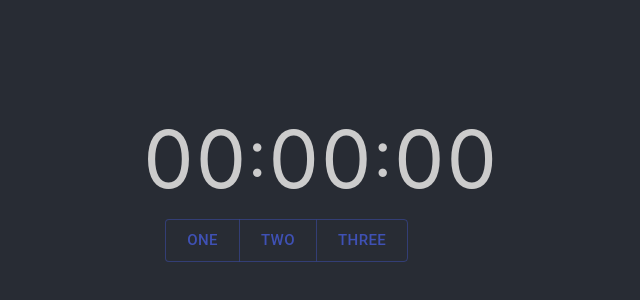
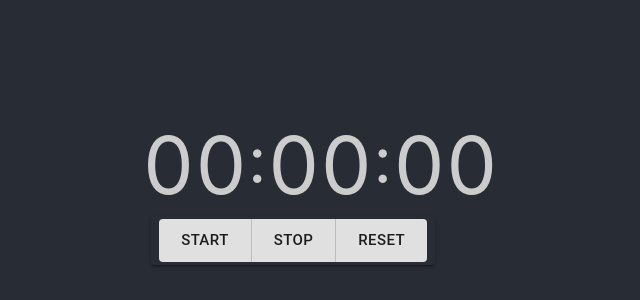
Before and after one commit to rooshanahmed/New-Timer-App, a React (Create React App) app: page / in a window 1280 px wide. Shown: the part 208-508 px from the top of the page, without its empty margins (319-959 px from the left). Built offline with nearby package versions, Linux system fonts and the light colour scheme.

Commit message:
App Updated

```diff
--- a/src/Components/Controls/Controls.tsx
+++ b/src/Components/Controls/Controls.tsx
@@ -9,7 +9,6 @@ type Prop = {
 const useStyles = makeStyles((theme) => ({
   container: {
     padding: "3px 8px",
-    margin: "3px",
     fontSize: "1.3rem",
     cursor: "pointer",
   },
@@ -40,10 +39,10 @@ const Controls = (props: Prop) => {
 
   return (
     <section className={classes.container}>
-      <ButtonGroup size="large" color="primary" aria-label="large outlined primary button group" className={classes.container}>
-        <Button>One</Button>
-        <Button>Two</Button>
-        <Button>Three</Button>
+      <ButtonGroup size="large" variant="contained" className={classes.container}>
+        <Button onClick={handlePlayButton}>START</Button>
+        <Button onClick={handleStopButton}>STOP</Button>
+        <Button onClick={handleResetButton}>RESET</Button>
       </ButtonGroup>
     </section>
   );
```
Also changed, not shown: src/Components/Controls/Controls.css (deleted, +0 -8 lines).
